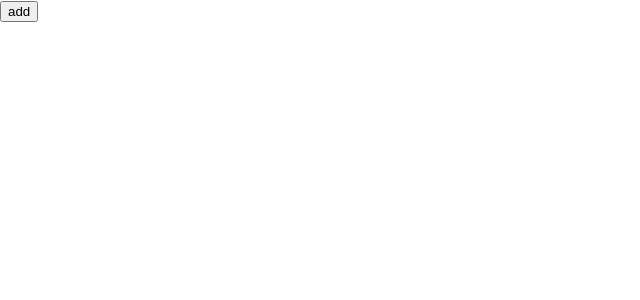
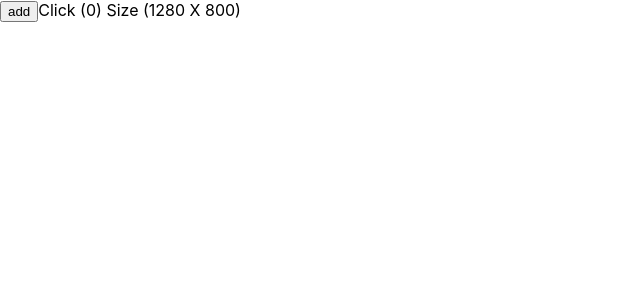
Before and after one commit to lumpyin/train-ticket, a React app: page / in a window 1280 px wide. Shown: the top 300 px of the page, without its empty margins (0-640 px from the left). Built offline with nearby package versions, Linux system fonts and the light colour scheme.

Commit message:
hooks 1 update

```diff
--- a/src/App.js
+++ b/src/App.js
@@ -1,28 +1,79 @@
-import React ,{Component,PureComponent,memo}from 'react';
-
-import './App.css';
-
-const Foo = memo(function Foo(props) {
-
-    console.log('Foo render');
-    return null;
-
-});
+import React ,{Component,useState,useEffect}from 'react';
 
 
-
-class App extends Component {
+class App2 extends Component {
    state = {
      count:0,
+     size:{
+      width:document.documentElement.clientWidth,
+      height:document.documentElement.clientHeight,
+    },
+   };
+
+   onResize = ()=> {
+     this.setState({
+       size:{
+         width:document.documentElement.clientWidth,
+         height:document.documentElement.clientHeight,
+       },
+     })
+   }
+   componentDidMount(){
+     document.title = this.state.count;
+     window.addEventListener('resize',this.onResize,false);
+   }
+   componentWillUnmount(){
+     window.removeEventListener('resize',this.onResize,false);
+   }
+   componentDidUpdate(){
+     document.title = this.state.count;
    }
     render(){
+      const {count,size} = this.state;
       return (
         <div>
-          <button onClick={()=>this.setState({count:this.state.count + 1})}>add</button>
-          <Foo name="Mike"></Foo>
+          <button onClick={()=>this.setState({count:count + 1})}>add</button>
+          Click ({count})
+          Size ({size.width} X {size.height})
         </div>
       )
     }
 }
 
+let id = 0;
+
+function App(props){
+
+  const [count,setCount] = useState(0);
+  const [size,setSize] = useState({
+    width:document.documentElement.clientWidth,
+    height:document.documentElement.clientHeight,
+  });
+
+  const onResize = ()=> {
+    setSize({
+      width:document.documentElement.clientWidth,
+      height:document.documentElement.clientHeight,
+    })
+  }
+
+  useEffect(() => {
+    document.title = count;
+  });
+  useEffect(()=> {
+    window.addEventListener('resize',onResize,false);
+    return ()=>{
+      window.removeEventListener('resize',onResize,false);
+    }
+  },[])
+
+  return (
+    <div>
+      <button onClick={()=>setCount(count + 1)}>add</button>
+      Click ({count})
+      Size ({size.width} X {size.height})
+    </div>
+  )
+}
+
 export default App;
```
Also changed, not shown: package.json (+10 -2 lines), 1 other file (tests, documents, lock files or other folders).
